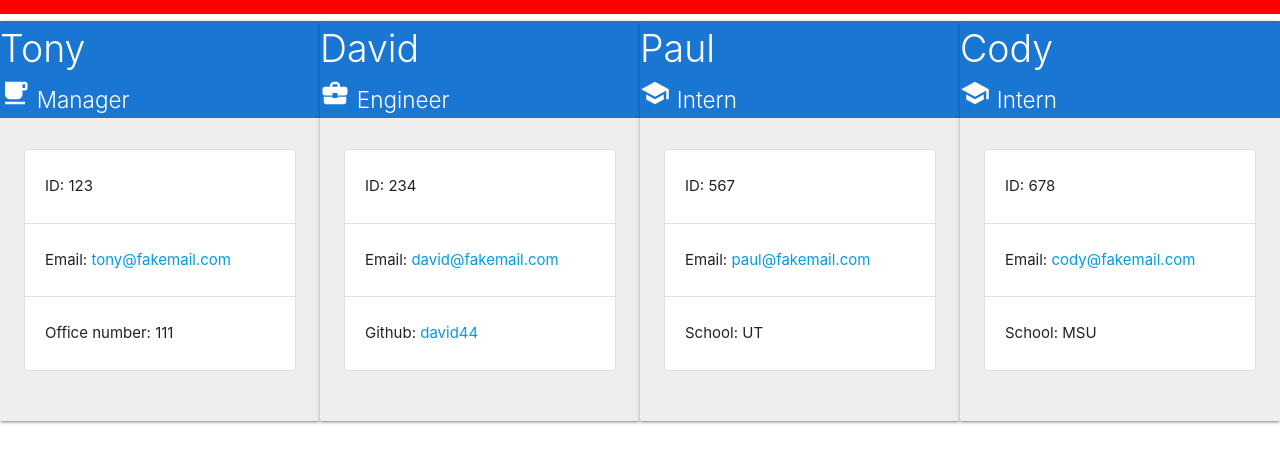
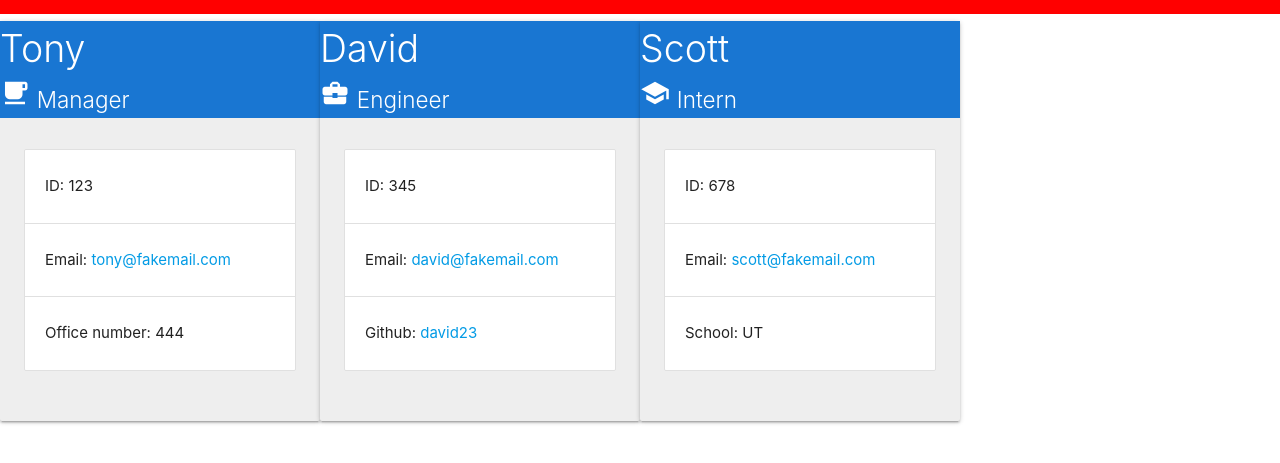
Before and after one commit to acromarti01/team-profile-generator, a website: page dist/index.html in a window 1280 px wide. Shown: the part 81-544 px from the top of the page. Drawn offline with nearby package versions, Linux system fonts and the light colour scheme.

Commit message:
added screenshots for README

```diff
--- a/dist/index.html
+++ b/dist/index.html
@@ -37,7 +37,7 @@
                         <p>Email: <a href="mailto:tony@fakemail.com?subject=Subject&body=message%20goes%20here">tony@fakemail.com</a></p>
                     </li>
                     <li class="collection-item">
-                        <p>Office number: 111</p>
+                        <p>Office number: 444</p>
                     </li>
                 </ul>
             </div>
@@ -54,13 +54,13 @@
             <div class="padding-div">
                 <ul class="collection">
                     <li class="collection-item">
-                        <p>ID: <span>234</span></p>
+                        <p>ID: <span>345</span></p>
                     </li>
                     <li class="collection-item">
                         <p>Email: <a href="mailto:david@fakemail.com?subject=Subject&body=message%20goes%20here">david@fakemail.com</a></p>
                     </li>
                     <li class="collection-item">
-                        <p>Github: <a href="https://github.com/david44">david44</a></p>
+                        <p>Github: <a href="https://github.com/david23">david23</a></p>
                     </li>
                 </ul>
             </div>
@@ -68,30 +68,7 @@
 
         <div class="card grey lighten-3">
             <div class="card-title blue darken-2 white-text">
-                <label class="employee-name">Paul</label>
-                <div class="flex-this">
-                    <i class="small material-icons">school</i>
-                    <label class="role">Intern</label>
-                </div>
-            </div>
-            <div class="padding-div">
-                <ul class="collection">
-                    <li class="collection-item">
-                        <p>ID: <span>567</span></p>
-                    </li>
-                    <li class="collection-item">
-                        <p>Email: <a href="mailto:paul@fakemail.com?subject=Subject&body=message%20goes%20here">paul@fakemail.com</a></p>
-                    </li>
-                    <li class="collection-item">
-                        <p>School: <span>UT</span></p>
-                    </li>
-                </ul>
-            </div>
-        </div>
-
-        <div class="card grey lighten-3">
-            <div class="card-title blue darken-2 white-text">
-                <label class="employee-name">Cody</label>
+                <label class="employee-name">Scott</label>
                 <div class="flex-this">
                     <i class="small material-icons">school</i>
                     <label class="role">Intern</label>
@@ -103,10 +80,10 @@
                         <p>ID: <span>678</span></p>
                     </li>
                     <li class="collection-item">
-                        <p>Email: <a href="mailto:cody@fakemail.com?subject=Subject&body=message%20goes%20here">cody@fakemail.com</a></p>
+                        <p>Email: <a href="mailto:scott@fakemail.com?subject=Subject&body=message%20goes%20here">scott@fakemail.com</a></p>
                     </li>
                     <li class="collection-item">
-                        <p>School: <span>MSU</span></p>
+                        <p>School: <span>UT</span></p>
                     </li>
                 </ul>
             </div>
```
Also changed, not shown: assets/images/screenshot.png (added), assets/images/screenshot2.png (added).
